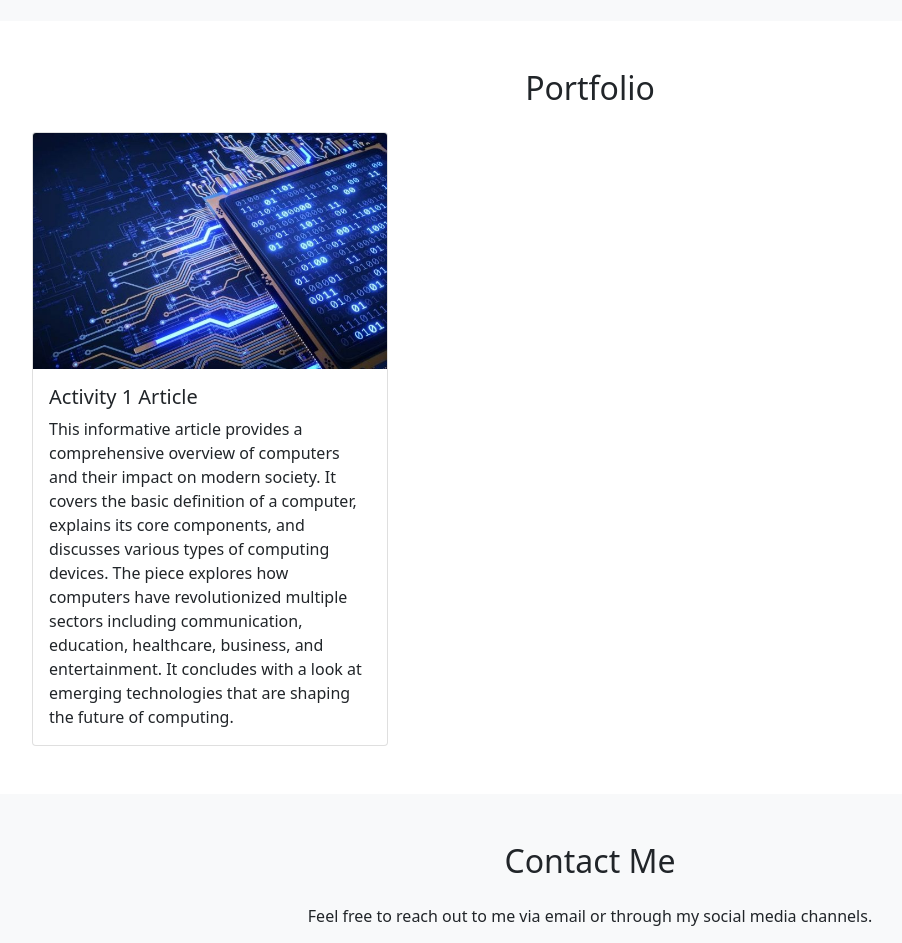
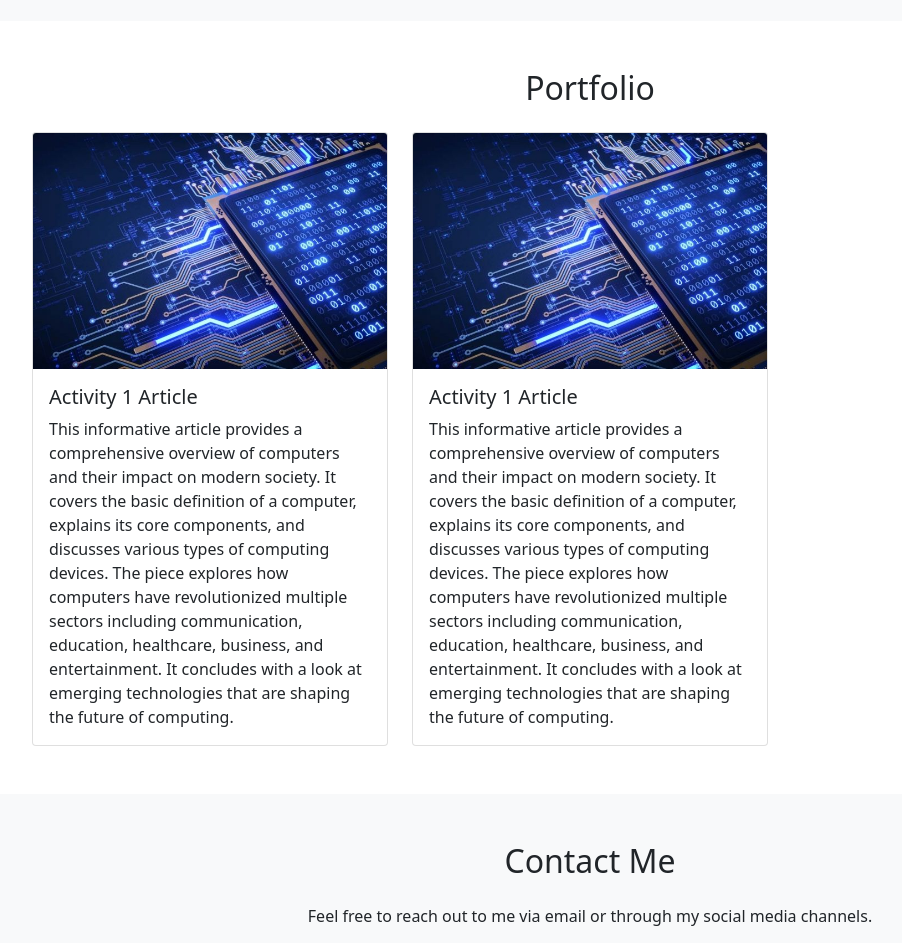
Before and after one commit to SpekyLord/SpekyLord.github.io, a plain HTML site: page index.html in a window 1280 px wide. Shown: the part 680-1623 px from the top of the page, without its empty margins (50-952 px from the left). Drawn offline with nearby package versions, Linux system fonts and the light colour scheme.

Commit message:
Update index.html

```diff
--- a/index.html
+++ b/index.html
@@ -52,6 +52,19 @@
                         </div>
                     </a>
                 </div>
+                <div class="col-md-4">
+                    <a href="project-article.html" target="_blank" class="card-link">
+                        <div class="card">
+                            <img src="MIT-Evaluating-Performance_1.jpg" class="card-img-top" alt="Project 1">
+                            <div class="card-body">
+                                <h5 class="card-title">Activity 1 Article</h5>
+                                <p class="card-text">
+                                    This informative article provides a comprehensive overview of computers and their impact on modern society. It covers the basic definition of a computer, explains its core components, and discusses various types of computing devices. The piece explores how computers have revolutionized multiple sectors including communication, education, healthcare, business, and entertainment. It concludes with a look at emerging technologies that are shaping the future of computing.
+                                </p>
+                            </div>
+                        </div>
+                    </a>
+                </div>
             </div>
         </div>
     </section>
```
